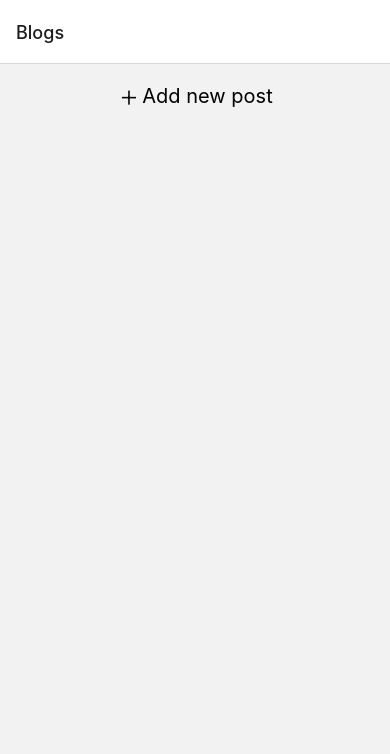
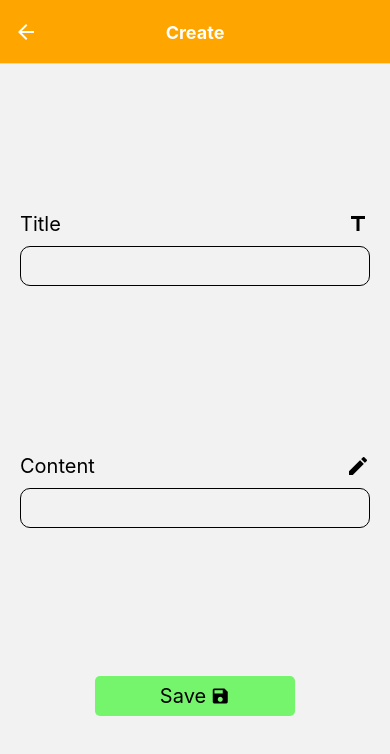
Before and after one commit to SchindlerAdam/Blog, a React Native app: screen /createBlogScreen in a window 390 px wide. Shown: the top 754 px of the page. Built offline with nearby package versions, Linux system fonts and the light colour scheme.

Commit message:
Create blog post

```diff
--- a/App.js
+++ b/App.js
@@ -1,11 +1,15 @@
 import React from "react";
+import { StyleSheet, TouchableOpacity } from "react-native";
 import { NavigationContainer } from "@react-navigation/native";
 import { createNativeStackNavigator } from "@react-navigation/native-stack";
+import { Ionicons, MaterialIcons } from '@expo/vector-icons';
 
 import { Provider as BlogProvider } from "./src/context/BlogContext";
 
 import IndexScreen from "./src/screens/indexScreen";
-import DetailsScreen from "./src/screens/detailsScreen";
+import ShowBlogPostScreen from "./src/screens/showBlogPostScreen";
+import CreateBlogScreen from "./src/screens/createBlogScreen";
+import EditScreen from "./src/screens/editScreen";
 
 
 const Stack = createNativeStackNavigator();
@@ -20,13 +24,59 @@ const App = () => {
           <Stack.Screen
             name="indexScreen"
             component={IndexScreen}
-            options = {{title: "Blogs"}}
+            options = {({navigation}) => (
+              {
+                title: "Blogs",
+                headerRight: () => <TouchableOpacity onPress={() => navigation.navigate("createBlogScreen")}><Ionicons style = {styles.headerIcon} name="add" /></TouchableOpacity>,
+                headerTintColor: "white",
+                headerStyle: {
+                  backgroundColor: "orange"
+                },
+                headerTitleStyle: {
+                  fontWeight: "bold",
+                },
+                headerTitleAlign: "center"
+              }
+            )}
+          />
+
+
+          <Stack.Screen
+            name = "showBlogPostScreen"
+            component = {ShowBlogPostScreen}
+            options = {{
+              title: "Blog Post",
+              headerStyle: {
+                backgroundColor: "orange"
+              },
+              headerTintColor: "white",
+              headerTitleStyle: {
+                fontWeight: "bold"
+              },
+              headerTitleAlign: "center"
+            }}
           />
 
           <Stack.Screen
-            name = "detailsScreen"
-            component = {DetailsScreen}
-            options = {{title: "Details"}}
+            name = "createBlogScreen"
+            component = {CreateBlogScreen}
+            options = {{
+              title: "Create",
+              headerStyle: {
+                backgroundColor: "orange"
+              },
+              headerTintColor: "white",
+              headerTitleStyle: {
+                fontWeight: "bold"
+              },
+              headerTitleAlign: "center"
+            }}
+          />
+
+          <Stack.Screen
+            name = "editScreen"
+            component = {EditScreen}
+            options = {{title: "Edit"}}
           />
 
         </Stack.Navigator>
@@ -37,6 +87,13 @@ const App = () => {
 
 };
 
+const styles = StyleSheet.create({
+  headerIcon: {
+    fontSize: 30,
+    color: "white"
+  }
+})
+
 export default () => {
 
   return (
--- a/src/context/BlogContext.js
+++ b/src/context/BlogContext.js
@@ -6,7 +6,7 @@ const blogReducer = (state, action) => {
     switch(action.type) {
 
         case "add_new_blogpost":
-            return [...state, {id: Math.floor(Math.random() * 9999), title: `Blog Post #${state.length + 1}`}]
+            return [...state, {id: Math.floor(Math.random() * 9999), title: action.payload.title, content: action.payload.content}]
 
         case "delete_blog":
             return state.filter((blogPostItem) => blogPostItem.id !== action.payload)
@@ -17,8 +17,16 @@ const blogReducer = (state, action) => {
 };
 
 
-const addNewBlogPost = (dispatch) => {
-    return dispatch({type: "add_new_blogpost"});
+const addNewBlogPost = (dispatch, newBlogObject) => {
+    return dispatch(
+        {
+            type: "add_new_blogpost",
+            payload: {
+                title: newBlogObject.title,
+                content: newBlogObject.content
+            }
+        }
+    );
 };
 
 const deletePostById = (dispatch, id) => {
--- a/src/context/createDataContext.js
+++ b/src/context/createDataContext.js
@@ -21,8 +21,6 @@ export default (reducerFunction, actionsObject, initialState) => {
             boundedActions[key] = actionsObject[key];
         }
 
-
-
         const data = {
             currentState: state,
             actions: boundedActions,
--- /dev/null
+++ b/src/screens/createBlogScreen.js
@@ -0,0 +1,126 @@
+import {React, useContext, useState} from "react";
+import {View, Text, TextInput, StyleSheet, TouchableOpacity} from "react-native";
+import { MaterialIcons } from '@expo/vector-icons';
+
+import { Context as blogContext } from "../context/BlogContext";
+
+
+const CreateBlogScreen = ({navigation}) => {
+
+    const [titleInputState, setTitleInputState] = useState("");
+    const [contentInputState, setContentInputState] = useState("");
+    const data = useContext(blogContext);
+
+    const onSubmit = () => {
+        data.actions.addNewBlogPost(data.dispatch, {title: titleInputState, content: contentInputState})
+        navigation.navigate("indexScreen");
+    }
+
+    return (
+        <View style = {styles.container}>
+
+            <View style = {styles.titleContainer}>
+                <View style = {styles.titleAndIconContainer}>
+                    <Text style = {styles.titleText}>Title</Text>
+                    <MaterialIcons name="title" style = {styles.iconStyle} />
+                </View>
+                <TextInput
+                    style = {styles.textInputStyle}
+                    value = {titleInputState}
+                    multiline = {true}
+                    textAlignVertical = "top"
+                    onChangeText = {(newText) => setTitleInputState(newText)}
+                />
+            </View>
+
+            <View style = {styles.contentContainer}>
+                <View style = {styles.titleAndIconContainer}>
+                    <Text style = {styles.titleText}>Content</Text>
+                    <MaterialIcons name="edit" style = {styles.iconStyle}/>
+                </View>
+                <TextInput
+                    style = {styles.textInputStyle}
+                    value = {contentInputState}
+                    multiline = {true}
+                    textAlignVertical = "top"
+                    onChangeText = {(newText) => setContentInputState(newText)}
+                />
+            </View>
+
+            <View style = {styles.buttonContainer}>
+                <TouchableOpacity style = {styles.buttonStyle} onPress = {() => onSubmit()}>
+                    <Text style = {styles.buttonText}>Save</Text>
+                    <MaterialIcons name="save" style = {styles.buttonIcon}/>
+                </TouchableOpacity>
+            </View>
+
+        </View>
+    );
+};
+
+
+const styles = StyleSheet.create({
+
+    container: {
+        flex: 1,
+        justifyContent: "space-evenly",
+        alignItems: "center"
+    },
+    titleContainer: {
+        width: 350,
+        marginVertical: 20
+
+
+    },
+    titleAndIconContainer: {
+        flexDirection: "row",
+        justifyContent: "space-between",
+        alignItems: "center"
+    },
+    titleText: {
+        fontSize: 20
+    },
+    iconStyle: {
+        fontSize: 24
+    },
+    textInputStyle: {
+        marginTop: 10,
+        width: 350,
+        height: 40,
+        borderWidth: 1,
+        borderColor: "black",
+        borderRadius: 10,
+        padding: 10
+
+    },
+    contentContainer: {
+        width: 350,
+        marginVertical: 20
+
+    },
+    buttonContainer: {
+        backgroundColor: "#75F56B",
+        justifyContent: "center",
+        width: 200,
+        height: 40,
+        borderRadius: 5
+    },
+    buttonStyle: {
+        flexDirection: "row",
+        justifyContent: "center",
+        alignItems: "center",
+    },
+    buttonText: {
+        fontSize: 20,
+        marginRight: 2,
+
+    },
+    buttonIcon: {
+        fontSize: 20,
+        marginLeft: 2
+    }
+
+});
+
+
+export default CreateBlogScreen;
--- a/src/screens/detailsScreen.js
+++ /dev/null
@@ -1,18 +0,0 @@
-import React from "react";
-import {View, Text, Button} from "react-native";
-
-import BlogContext from "../context/BlogContext";
-import { useContext } from "react";
-
-
-const DetailsScreen = () => {
-
-    return (
-        <View>
-            <Text>Details Screen</Text>
-        </View>
-    )
-}
-
-
-export default DetailsScreen;
--- /dev/null
+++ b/src/screens/editScreen.js
@@ -0,0 +1,22 @@
+import {React, useContext} from "react";
+import {View, Text, TextInput, StyleSheet} from "react-native";
+
+import { Context as blogContext } from "../context/BlogContext";
+
+
+const EditScreen = ({navigation}) => {
+
+    return (
+        <View>
+            <Text>Edit Screen</Text>
+        </View>
+    );
+};
+
+
+const styles = StyleSheet.create({
+
+});
+
+
+export default EditScreen;
--- a/src/screens/indexScreen.js
+++ b/src/screens/indexScreen.js
@@ -7,29 +7,28 @@ import { Context as BlogContext } from "../context/BlogContext";
 import { useContext } from "react";
 
 
-const IndexScreen = () => {
+const IndexScreen = ({navigation}) => {
 
 
     const data = useContext(BlogContext);
 
     return (
         <View>
-            <TouchableOpacity style = {styles.addButton} onPress = {() => data.actions.addNewBlogPost(data.dispatch)}>
-                <Ionicons style = {styles.addIcon} name="add" />
-                <Text style = {styles.addText}>Add new post</Text>
-            </TouchableOpacity>
             <FlatList
                 showsVerticalScrollIndicator = {false}
                 data={data.currentState}
                 keyExtractor = {(blogItem) => blogItem.id}
                 renderItem = {(element) => {
                     return (
+                        <TouchableOpacity onPress={() => navigation.navigate("showBlogPostScreen", {id: element.item.id})}>
                             <View style = {styles.blogItemView}>
                                 <Text style = {styles.blogItem}>{element.item.title} - {element.item.id}</Text>
+                                <Text>{element.item.content}</Text>
                                 <TouchableOpacity onPress={() => data.actions.deleteBlogPost(data.dispatch, element.item.id)}>
                                     <MaterialIcons style = {styles.blogIcon} name="delete" />
                                 </TouchableOpacity>
                             </View>
+                        </TouchableOpacity>
                     )
                 }}
             />
@@ -39,17 +38,6 @@ const IndexScreen = () => {
 
 
 const styles = StyleSheet.create({
-    addButton: {
-        flexDirection: "row",
-        justifyContent: "center",
-        marginVertical: 20
-    },
-    addIcon: {
-        fontSize: 25
-    },
-    addText: {
-        fontSize: 20
-    },
     blogItemView: {
         flexDirection: "row",
         justifyContent: "space-between",
--- /dev/null
+++ b/src/screens/showBlogPostScreen.js
@@ -0,0 +1,31 @@
+import {React, useContext} from "react";
+import {View, Text, StyleSheet} from "react-native";
+
+import { Context as BlogContext } from "../context/BlogContext";
+
+
+const ShowBlogPostScreen = ({navigation,route}) => {
+
+    const blogData = useContext(BlogContext);
+
+    const paramObject = route.params;
+
+    const blogPost = blogData.currentState.find((blogItem) => blogItem.id === paramObject.id);
+
+
+
+    return (
+        <View>
+            <Text>BLOG ID: {blogPost.id}</Text>
+            <Text>BLOG TITLE: {blogPost.title}</Text>
+            <Text>BLOG CONTENT: {blogPost.content}</Text>
+        </View>
+    );
+};
+
+
+const styles = StyleSheet.create({
+
+});
+
+export default ShowBlogPostScreen;
```
Lines whose indentation alone changed are shown as unchanged.
